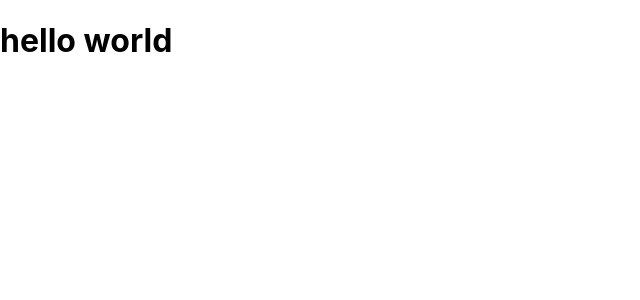
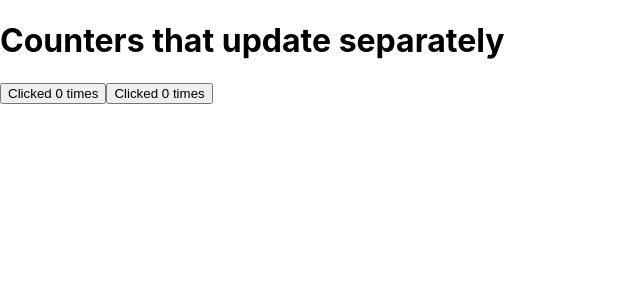
Before and after one commit to Green-JEONG/react-tutorial, a React (Create React App) app in the folder my-app/: page / in a window 1280 px wide. Shown: the top 300 px of the page, without its empty margins (0-640 px from the left). Built offline with nearby package versions, Linux system fonts and the light colour scheme.

Commit message:
[#1] hello-world 찍기

```diff
--- a/my-app/src/App.js
+++ b/my-app/src/App.js
@@ -1,9 +1,25 @@
-import logo from './logo.svg';
-import './App.css';
+import { useState } from 'react';
 
-function App() {
-  return (<h1>hello world</h1>
+export default function MyApp() {
+  return (
+    <div>
+      <h1>Counters that update separately</h1>
+      <MyButton />
+      <MyButton />
+    </div>
   );
 }
 
-export default App;
+function MyButton() {
+  const [count, setCount] = useState(0);
+
+  function handleClick() {
+    setCount(count + 1);
+  }
+
+  return (
+    <button onClick={handleClick}>
+      Clicked {count} times
+    </button>
+  );
+}
```
